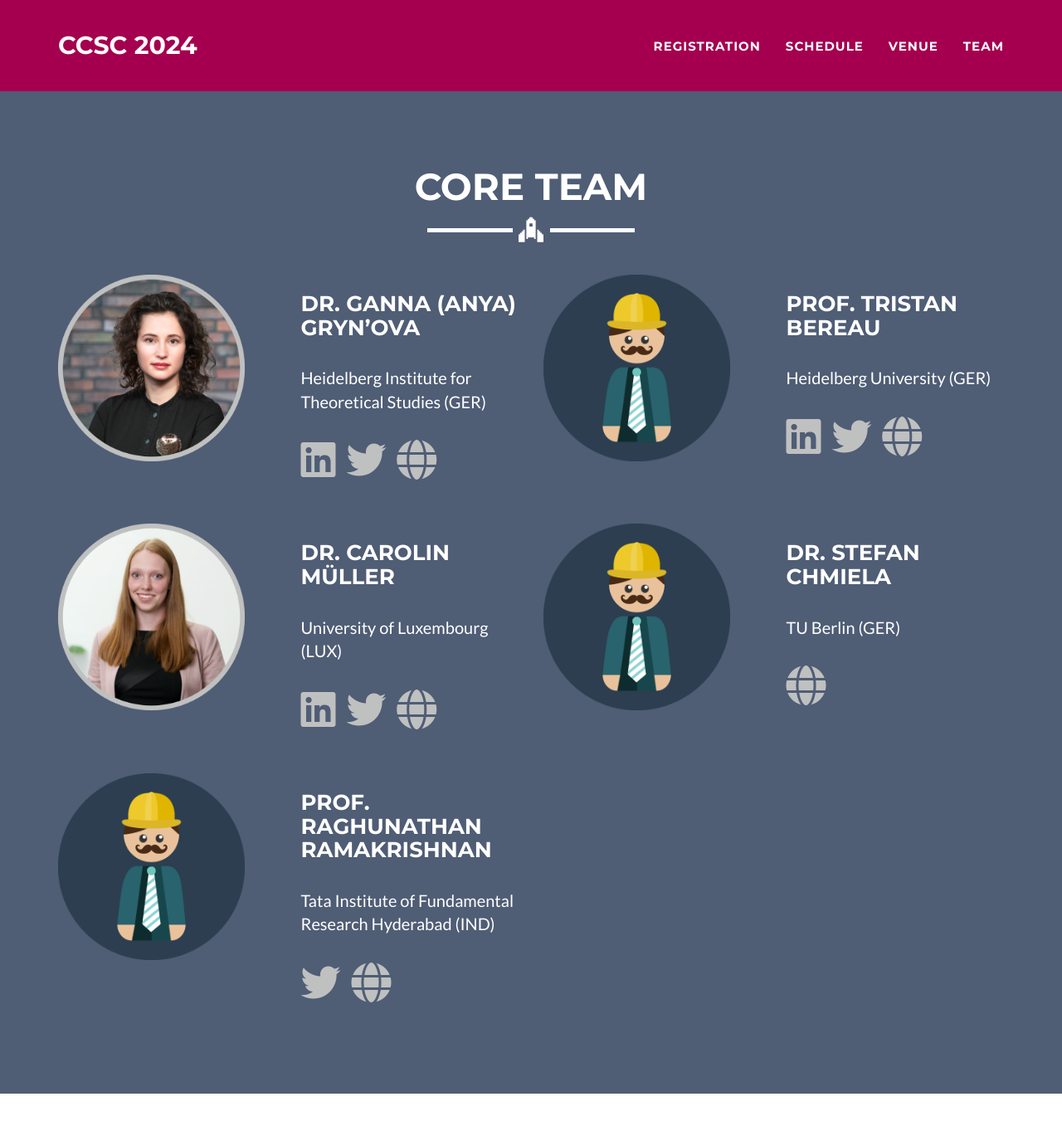
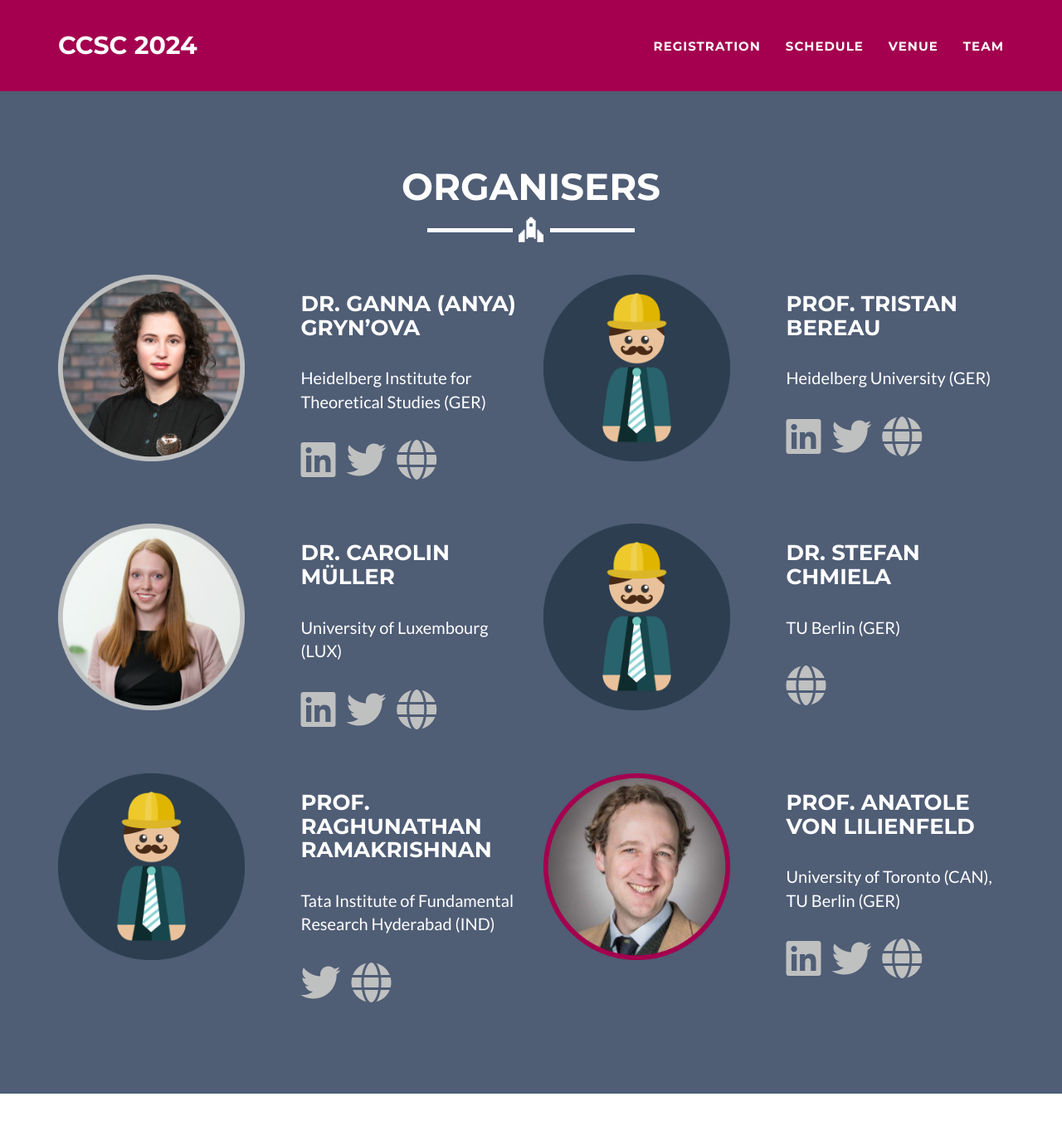
Before and after one commit to ccsc2024/ccsc2024.github.io, a Jekyll site: the page built from team.html, in a window 1280 px wide and 1400 px high. Shown: the top 1357 px of the window at 83% size. Built offline with Jekyll 4.4.1, drawn with Linux system fonts in a browser that asks for light colours.

Commit message:
Update team.html

```diff
--- a/team.html
+++ b/team.html
@@ -6,7 +6,7 @@ layout: page
   <div class="container">
     <div class="row">
       <div class="col-lg-12 text-center">
-        <h2>Core Team</h2>
+        <h2>Organisers</h2>
         <hr class="star-light">
         <br>
       </div>
@@ -79,6 +79,18 @@ layout: page
             		<li><a href="https://www.tifrh.res.in/~ramakrishnan/"><i class="fa-solid fa-globe" style="font-size:48px;color:#BFC0C0;"></i></a> </li>
           	</ul>
 	</div>
+      	<div class="col-lg-3">
+      		<img style="vertical-align: top;" src="https://raw.githubusercontent.com/ccsc2024/ccsc2024.github.io/main/img/team/anatole_lilienfeld.png" width="225" alt="Prof. Anatole von Lilienfeldr" />
+      	</div>
+	<div class="col-lg-3">
+	<h3>Prof. Anatole von Lilienfeld</h3><br>
+	<p>University of Toronto (CAN), TU Berlin (GER)</p><br>
+	<ul class="list-inline">
+		<li><a href="https://www.linkedin.com/in/anatolevonlilienfeld123/"><i class="fa-brands fa-linkedin" style="font-size:48px;color:#BFC0C0;"></i></a> </li>
+		<li><a href="https://twitter.com/ProfvLilienfeld"><i class="fa-brands fa-twitter" style="font-size:48px;color:#BFC0C0;"></i></a> </li>
+            	<li><a href="https://mse.utoronto.ca/faculty-staff/professors/von-lilienfeld-anatole/"><i class="fa-solid fa-globe" style="font-size:48px;color:#BFC0C0;"></i></a> </li>
+          </ul>
+        </div>
      </div>
 
   </div>
```
